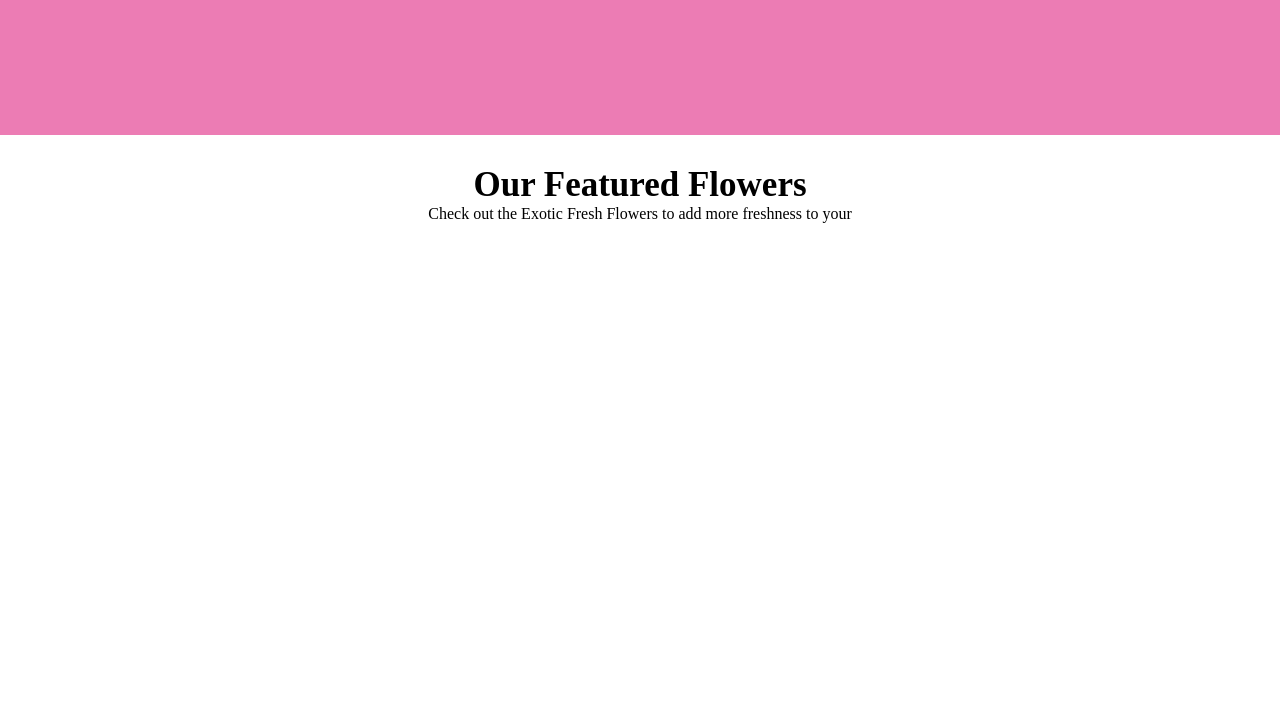
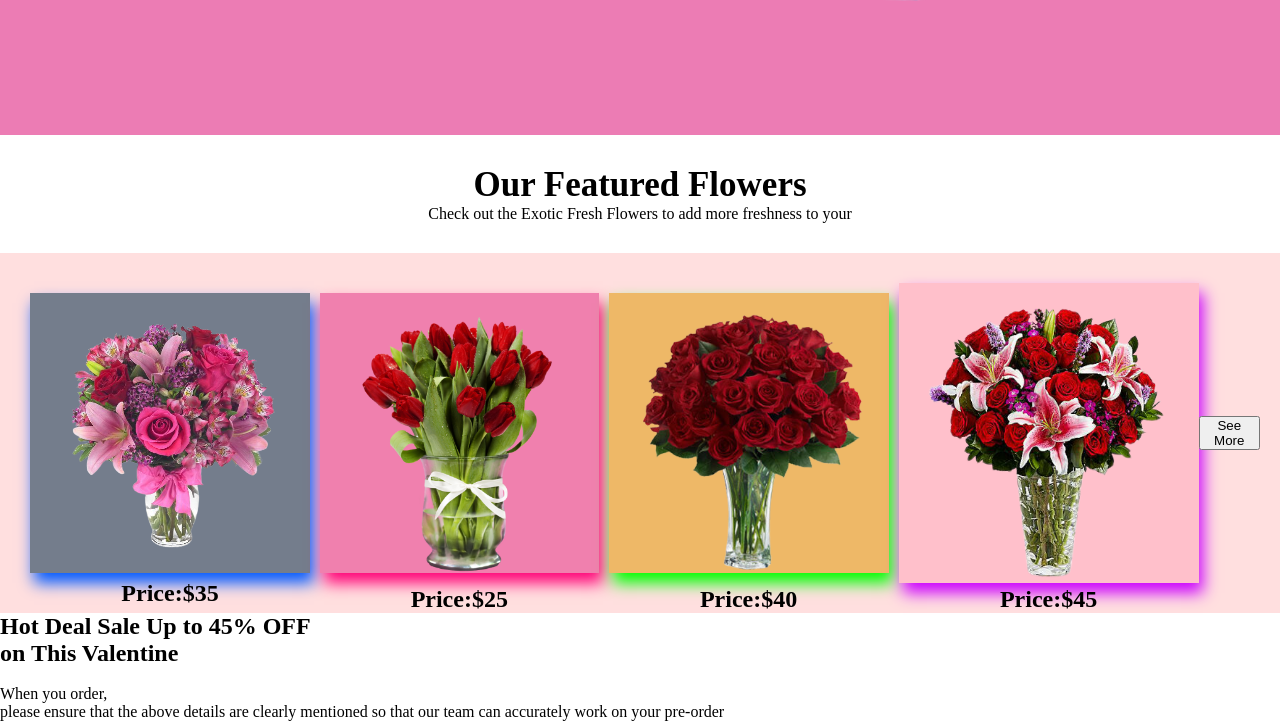
Before and after one commit to afnanthecoder/first-assignment, a plain HTML site: page index.html in a window 1280 px wide. Shown: the part 885-1606 px from the top of the page. Before the commit the page ends 1138 px from the top, so only its background shows below. Drawn offline with Linux system fonts and the light colour scheme.

Commit message:
added products featuered

```diff
--- a/index.html
+++ b/index.html
@@ -9,8 +9,7 @@
 
 </head>
 <body>
-
-    <main>
+     <main>
     <header>
         <nav>
          <div class="menu-container">
@@ -49,5 +48,44 @@
         <p> Check out the Exotic Fresh Flowers  to add more freshness to your</p>
     </div>
     </section>
+    <section>
+        <div class="all-images">
+
+    <div class="image-flower1" id="img1">
+        <img class="flower1-img" src="./c images/BF89-11K-removebg-preview.png" alt=""> <br> <br>
+      <h1 class="prices"> Price:$35</h1>
+    </div>
+
+       <div class="image-flower2" id="img2">
+        <img class="flower2-img" src="./Flower Asset/pngwing 8.png" alt=""> <br>
+        <h1 class="prices"> Price:$25</h1>
+    </div>
+
+       <div class="image-flower3" id="img3">
+        <img class="flower3-img" src="./c images/large_19285-removebg-preview.png" alt=""><br>
+        <h1 class="prices"> Price:$40</h1>
+    </div>
+
+       <div class="image-flower4" id="img4">
+        <img class="flower4-img" src="./c images/Lily-Rose-Melody-2-removebg-preview.png" alt="">
+        <h1 class="prices"> Price:$45</h1>
+
+    </div>
+    <br>
+    <Button> See More</Button>
+    </div>
+    </section>
+    <section>
+        <!-- discount section start from here  -->
+ <div class="discount-container">
+  <div class="dis-title">
+    <h1> Hot Deal Sale Up to 45% <span class="45%-off"> OFF </span> <br> on This Valentine</h1> <br>
+    <p>When you order, <br> please ensure that the above details are clearly mentioned so that our team can accurately work on your pre-order</p>
+
+  </div>
+
+ </div>
+
+    </section>
 </body>
 </html>
--- a/style.css
+++ b/style.css
@@ -74,7 +74,7 @@
 
 }
 .banner-img{
-    width: 50%;
+    width: 800px;
     display: block;
 
 
@@ -85,3 +85,82 @@ align-items: center;
 text-align: center;
 padding: 30px;
 }
+.all-images{
+    padding: 20px;
+    justify-content: space-around;
+    display: flex;
+    align-items: center;
+    background-color: #ffdfdf;
+}
+.image-flower1{
+    background-color: #ff1e00;
+    width: 250px;
+    height: 250px;
+    box-shadow: 4px 10px 15px  rgb(0, 89, 255);
+    background-color: #747d8c;
+    text-align: center;
+    padding: 15px;
+    margin: 10px 0px 10px 10px;
+}
+.flower1-img{
+    width: 250px;
+    padding: 0%;
+    align-items: first baseline;
+}
+.image-flower2{
+    background-color: #ff1e00;
+    width: 250px;
+    height: 250px;
+    box-shadow: 4px 10px 15px  rgb(255, 0, 119);
+    background-color: #747d8c;
+    text-align: center;
+    padding: 15px;
+    margin: 10px 0px 10px 10px;
+}
+.flower2-img{
+    width: 200px;
+    padding: 5px;
+    align-items: first baseline;
+}
+#img2{
+    background-color: rgb(240, 128, 174);
+}
+.image-flower3{
+    background-color: #ff1e00;
+    width: 250px;
+    height: 250px;
+    box-shadow: 4px 10px 15px  rgb(0, 255, 0);
+    background-color: #747d8c;
+    text-align: center;
+    padding: 15px;
+    margin: 10px 0px 10px 10px;
+}
+.flower3-img{
+    width: 250px;
+    padding: 0%;
+    align-items: first baseline;
+}
+#img3{
+    background-color: #eeb867;
+}
+.image-flower4{
+    background-color: #ff1e00;
+    width: 250px;
+    height: 250px;
+    box-shadow: 4px 10px 15px  rgb(204, 0, 255);
+    background-color: #747d8c;
+    text-align: center;
+    padding: 25px;
+    margin: 10px 0px 10px 10px;
+}
+.flower4-img{
+    width: 250px;
+    padding: 0%;
+    align-items: first baseline;
+}
+#img4{
+    background-color:pink ;
+}
+.prices{
+    align-items: center;
+}
```
Also changed, not shown: c images/18.jpg (added), c images/BF89-11K-removebg-preview.png (added), c images/Lily-Rose-Melody-2-removebg-preview.png (added), c images/bouquet-flowers-rose-blossom.jpg (added), c images/large_19285-removebg-preview.png (added).
